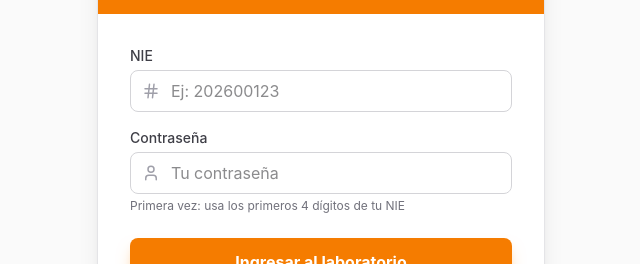
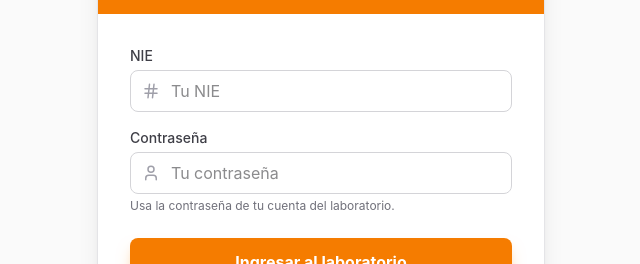
Before and after one commit to angelsv76/technical-english-lab, a React (Vite) app: page /student/login in a window 1280 px wide. Shown: the part 324-588 px from the top of the page, without its empty margins (319-959 px from the left). Built offline with nearby package versions, Linux system fonts and the light colour scheme; no server answers; the database is empty.

Commit message:
Clarify student test account sign-in

```diff
--- a/src/components/StudentForm.tsx
+++ b/src/components/StudentForm.tsx
@@ -30,7 +30,7 @@ export const StudentForm: React.FC<Props> = ({ onLogin }) => {
       });
 
       if (authError) {
-        setError('NIE o contraseña incorrectos. Si es tu primera vez, usa los primeros 4 dígitos de tu NIE.');
+        setError('NIE o contraseña incorrectos. Verifica tus credenciales con tu docente.');
         return;
       }
 
@@ -104,10 +104,10 @@ export const StudentForm: React.FC<Props> = ({ onLogin }) => {
                   name="nie"
                   type="text"
                   required
-                  inputMode="numeric"
+                  inputMode="text"
                   autoComplete="username"
                   spellCheck={false}
-                  placeholder="Ej: 202600123"
+                  placeholder="Tu NIE"
                   className="w-full pl-10 pr-4 py-2 border border-zinc-300 rounded-lg focus:ring-2 focus:ring-[#F57C00] focus:border-transparent outline-none transition-all"
                   value={formData.nie}
                   onChange={e => setFormData({ ...formData, nie: e.target.value })}
@@ -136,7 +136,7 @@ export const StudentForm: React.FC<Props> = ({ onLogin }) => {
                 />
               </div>
               <p className="text-xs text-zinc-500 mt-1">
-                Primera vez: usa los primeros 4 dígitos de tu NIE
+                Usa la contraseña de tu cuenta del laboratorio.
               </p>
             </div>
           </div>
```
